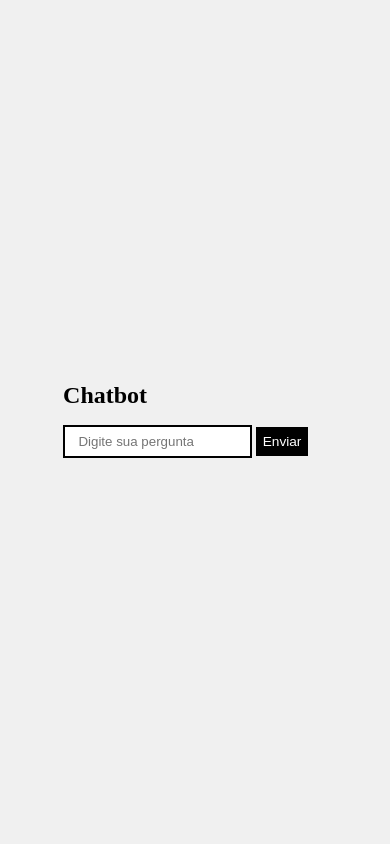
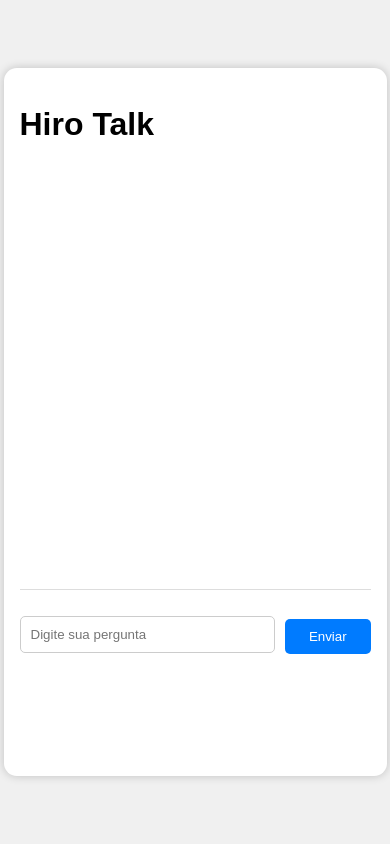
Before and after one commit to The-Boss-Nina/ChatBot, a PHP site: page /chatbot/templates/index.html in a window 390 px wide. Run offline with PHP 8.4, Linux system fonts and the light colour scheme.

Commit message:
feat: adiciona melhorias

```diff
--- a/chat-boat/static/css/style.css
+++ b/chat-boat/static/css/style.css
@@ -1,4 +1,5 @@
 body {
+  font-family: Arial, sans-serif;
   display: flex;
   justify-content: center;
   align-items: center;
@@ -7,112 +8,90 @@ body {
   background-color: #f0f0f0;
 }
 
-#box {
-  width: 50%;
-  height: fit-content;
-  text-align: center;
+#chat-container {
+  width: 70%;
+  height: 80%;
   background-color: #fff;
   padding: 1em;
   border-radius: 0.8em;
   box-shadow: 0 0 10px rgba(0, 0, 0, 0.2);
+  display: flex;
+  flex-direction: column;
 }
-h1{
-  font-size: xx-large;
-  font-family: 'Times New Roman', Times, serif;
-  font-weight: bold;
-  font-style: normal;
+
+#chat-history {
+  height: 60%;
+  overflow-y: auto;
+  margin-bottom: 1em;
+  padding: 10px;
+  border-bottom: 1px solid #ddd;
+  display: flex;
+  flex-direction: column;
+  gap: 10px;
 }
-hr{
-  width: 90%;
-  border: 1px solid black;
-  border-radius: 1em;
+
+.message {
+  padding: 10px;
+  border-radius: 15px;
+  max-width: 70%;
+  word-wrap: break-word;
+  display: inline-block;
 }
-#resposta{
-  width: 90%;
-  margin: 1.5em auto 1em;
-  font-size: large;
-  font-weight: normal;
+
+.user-message {
+  background-color: #d0f0c0;
+  align-self: flex-end;
+  margin-left: 10px;
 }
-#pergunta{
-  width: 40%;
-  height: 0.3em;
-  padding: 1em;
-  border: 2px solid black;
-  margin-bottom: 1em;
 
-  &:focus {
-    outline: 2px solid #909090;
-  }
+.bot-message {
+  background-color: #f0f0f0;
+  align-self: flex-start;
+  margin-right: 10px;
 }
-#perguntar{
-  background-color: black;
-  color: #fff;
-  font-size: 0.95em;
-  padding: 0.6em;
+
+.message-text {
+  font-size: 1.2em;
+}
+
+#input-container {
+  display: flex;
+  justify-content: space-between;
+  align-items: center;
+  margin-top: 10px;
+}
+
+#input-container input[type="text"] {
+  width: 85%;
+  padding: 10px;
+  margin-bottom: 3px;
+  border-radius: 5px;
+  border: 1px solid #ccc;
+}
+
+#input-container button {
+  width: 13%;
+  padding: 10px 20px;
+  background-color: #007bff;
+  color: white;
   border: none;
+  border-radius: 5px;
   cursor: pointer;
-  transition: background-color 0.2s;
+  margin-left: 10px;
+}
 
-  &:hover{
-    background-color: #909090;
-    color: black;
-    font-size: 0.98em;
-  }
+#input-container button:hover {
+  background-color: #0056b3;
 }
 
 @media screen and (max-width: 600px) {
-  #resposta{
-    margin: 1.5em auto 0.5em;
-    font-size: medium;
+  #chat-container {
+      width: 90%;
   }
-  #pergunta{
-    width: 50%;
+  #input-container input[type="text"] {
+      width: 70%;
   }
-  #perguntar{
-    font-size: 0.9em;
-    padding: 0.6em;
-  }
-
-  &:hover{
-    font-size: 0.95em;
+  #input-container button {
+      width: 25%;
   }
 }
-@media screen and (max-width: 600px) {
-  #resposta{
-    margin: 1.5em auto 0.5em;
-    font-size: medium;
-  }
-  #pergunta{
-    width: 50%;
-  }
-  #perguntar{
-    font-size: 0.9em;
-    padding: 0.6em;
-  }
-
-  &:hover{
-    font-size: 0.95em;
-  }
-}
-@media screen and (max-width: 425px) {
-  #box {
-    width:70%;
-    padding: 0.8em;
-  }
-  h1{
-    font-size: x-large;
-  }
-  #resposta{
-    width: 95%;
-    margin: 1.5em auto 0.5em;
-    font-size: medium;
-  }
-  #pergunta{
-    width: 60%;
-    height: 0.2em;
-    margin-bottom: 1.5em;
-  }
-  #perguntar{
-    padding: 0.5em;
-  }
-}
--- a/chat-boat/static/js/main.js
+++ b/chat-boat/static/js/main.js
@@ -6,8 +6,8 @@ $(document).ready(function () {
             return;
         }
 
-        // Adiciona a pergunta ao histórico
-        $("#chat-history").append(`<div class="question"><strong>Você:</strong> ${pergunta}</div>`);
+        // Adiciona a pergunta ao histórico com balão do usuário
+        $("#chat-history").append(`<div class="message user-message"><span class="message-text">Você: ${pergunta}</span></div>`);
 
         // Limpa o campo de pergunta
         $("#pergunta").val("");
@@ -19,10 +19,10 @@ $(document).ready(function () {
             data: JSON.stringify({ question: pergunta }),
             success: function (data) {
                 if (data.response) {
-                    // Adiciona a resposta ao histórico
-                    $("#chat-history").append(`<div class="response"><strong>Bot:</strong> ${data.response}</div>`);
+                    // Adiciona a resposta ao histórico com balão do bot
+                    $("#chat-history").append(`<div class="message bot-message"><span class="message-text">Hiro: ${data.response}</span></div>`);
                 } else {
-                    $("#chat-history").append(`<div class="response"><strong>Bot:</strong> Desculpe, não entendi a pergunta.</div>`);
+                    $("#chat-history").append(`<div class="message bot-message"><span class="message-text">Hiro: Desculpe, não entendi a pergunta.</span></div>`);
                 }
 
                 // Scroll para o final do histórico
@@ -30,7 +30,7 @@ $(document).ready(function () {
             },
             error: function (xhr, status, error) {
                 console.log(xhr.responseText);
-                $("#chat-history").append(`<div class="response"><strong>Bot:</strong> Erro ao processar a solicitação.</div>`);
+                $("#chat-history").append(`<div class="message bot-message"><span class="message-text">Hiro: Erro ao processar a solicitação.</span></div>`);
             }
         });
     });
--- a/chat-boat/templates/index.html
+++ b/chat-boat/templates/index.html
@@ -3,18 +3,20 @@
 <head>
     <meta charset="UTF-8">
     <meta name="viewport" content="width=device-width, initial-scale=1.0">
-    <title>Chatbot</title>
+    <title>Hiro Talk</title>
     <script src="https://code.jquery.com/jquery-3.6.0.min.js"></script>
     <link rel="stylesheet" href="static/css/style.css">
 </head>
 <body>
     <div id="chat-container">
-        <h1>Chatbot</h1>
+        <h1>Hiro Talk</h1>
         <div id="chat-history">
             <!-- Histórico de perguntas e respostas será adicionado aqui -->
         </div>
-        <input type="text" id="pergunta" placeholder="Digite sua pergunta">
-        <button id="perguntar">Enviar</button>
+        <div id="input-container">
+            <input type="text" id="pergunta" placeholder="Digite sua pergunta">
+            <button id="perguntar">Enviar</button>
+        </div>
     </div>
 
     <script src="static/js/main.js"></script>
```
Also changed, not shown: 1 other file.
